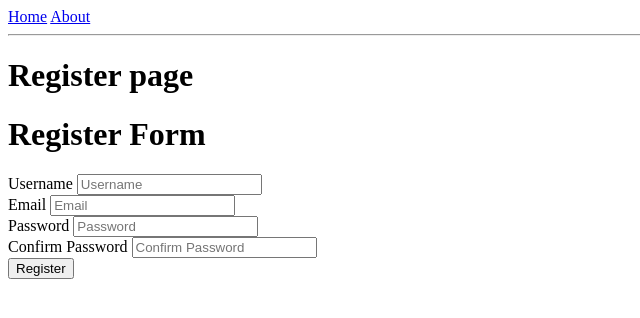
After one commit to mrnjifanda/backend-march-may-2024-session, a Flask app: page /auth/register in a window 1280 px wide. The commit adds this page. Shown: the top 318 px of the page, without its empty margins (0-640 px from the left). Run offline with Flask 3, Linux system fonts and the light colour scheme.

Commit message:
Simple Auth

```diff
--- a/flask/flask-blog/app.py
+++ b/flask/flask-blog/app.py
@@ -3,7 +3,8 @@ from flask_migrate import Migrate
 
 from config import db, SECRET_KEY
 
-from routes.article import article
+from routes.web import web
+from routes.auth import auth
 
 app = Flask(__name__)
 app.config.from_object('config')
@@ -12,7 +13,8 @@ app.secret_key = SECRET_KEY
 db.init_app(app)
 migrate = Migrate(app, db)
 
-app.register_blueprint(article, url_prefix='/')
+app.register_blueprint(web, url_prefix='/')
+app.register_blueprint(auth, url_prefix='/auth')
 
 if __name__ == '__main__':
     app.run(debug=True)
--- /dev/null
+++ b/flask/flask-blog/controllers/AuthController.py
@@ -0,0 +1,49 @@
+from flask import render_template, redirect, request, session
+from werkzeug.security import generate_password_hash, check_password_hash
+
+from config import db
+from models.User import User
+
+def login():
+    return render_template('auth/login.html')
+
+def register():
+    return render_template('auth/register.html')
+
+def login_post():
+    email = request.form.get('email')
+    password = request.form.get('password')
+
+    user = User.query.filter_by(email=email).first()
+    if not user or not check_password_hash(user.password, password):
+        return redirect('/auth/login')
+
+    session['auth'] = {
+        "id": user.id,
+        "username": user.username
+    }
+    return redirect('/account')
+
+def register_post():
+    email = request.form.get('email')
+    username = request.form.get('username')
+    password = request.form.get('password')
+    password_confirm = request.form.get('password-confirm')
+
+    if password != password_confirm:
+        return redirect('/auth/register')
+
+    user = User.query.filter_by(email=email).first()
+    if user:
+        return redirect('/auth/register')
+
+    user = User(email=email, username=username, password=generate_password_hash(password))
+    db.session.add(user)
+    db.session.commit()
+
+    return redirect('/auth/login')
+
+def logout():
+    if 'auth' in session:
+        session.pop('auth', None)
+    return redirect('/auth/login')
--- /dev/null
+++ b/flask/flask-blog/port.txt
@@ -0,0 +1,6 @@
+Ports
+    udp (entre 10000 et 20000)
+    tcp
+    rtp
+Http
+    8088
--- /dev/null
+++ b/flask/flask-blog/templates/auth/register.html
@@ -0,0 +1,32 @@
+{% extends 'layouts/base.html' %}
+
+{% block content %}
+
+    <h1>{% block title %} Register page  {% endblock %}</h1>
+
+    <h1>Register Form</h1>
+    <div class="">
+        <form action="/auth/register-post" method="post">
+            <div class="">
+                <label for="">Username</label>
+                <input type="text" name="username" placeholder="Username" required>
+            </div>
+            <div class="">
+                <label for="">Email</label>
+                <input type="text" name="email" placeholder="Email" required>
+            </div>
+            <div class="">
+                <label for="">Password</label>
+                <input type="password" name="password" placeholder="Password" required>
+            </div>
+            <div class="">
+                <label for="">Confirm Password</label>
+                <input type="password" name="password-confirm" placeholder="Confirm Password" required>
+            </div>
+            <div class="">
+                <button type="submit">Register</button>
+            </div>
+        </form>
+    </div>
+
+{% endblock %}
--- /dev/null
+++ b/flask/flask-blog/templates/layouts/base.html
@@ -0,0 +1,18 @@
+<!DOCTYPE html>
+<html lang="en">
+<head>
+    <meta charset="UTF-8">
+    <meta name="viewport" content="width=device-width, initial-scale=1.0">
+    <title>{% block title %} {% endblock %}  | MyApp</title>
+</head>
+<body>
+    <nav>
+        <a href="/">Home</a>
+        <a href="/about">About</a>
+    </nav>
+    <hr>
+    <div class="content">
+        {% block content %} {% endblock %}
+    </div>
+</body>
+</html>
```
Also changed, not shown: flask/flask-blog/controllers/WebController.py (added, +18 -0 lines), flask/flask-blog/migrations/versions/856b25be2260_.py (added, +47 -0 lines), flask/flask-blog/models/User.py (added, +16 -0 lines), flask/flask-blog/paypal.json (added, +26 -0 lines), flask/flask-blog/routes/auth.py (added, +12 -0 lines), flask/flask-blog/routes/web.py (added, +9 -0 lines), flask/flask-blog/templates/account.html (added, +14 -0 lines), flask/flask-blog/templates/article/lists.html (added, +39 -0 lines), flask/flask-blog/templates/auth/login.html (added, +24 -0 lines), flask/flask-blog/templates/index.html (+10 -37 lines), flask/flask-blog/templates/article/add.html (renamed from flask/flask-blog/templates/add-post.html).
